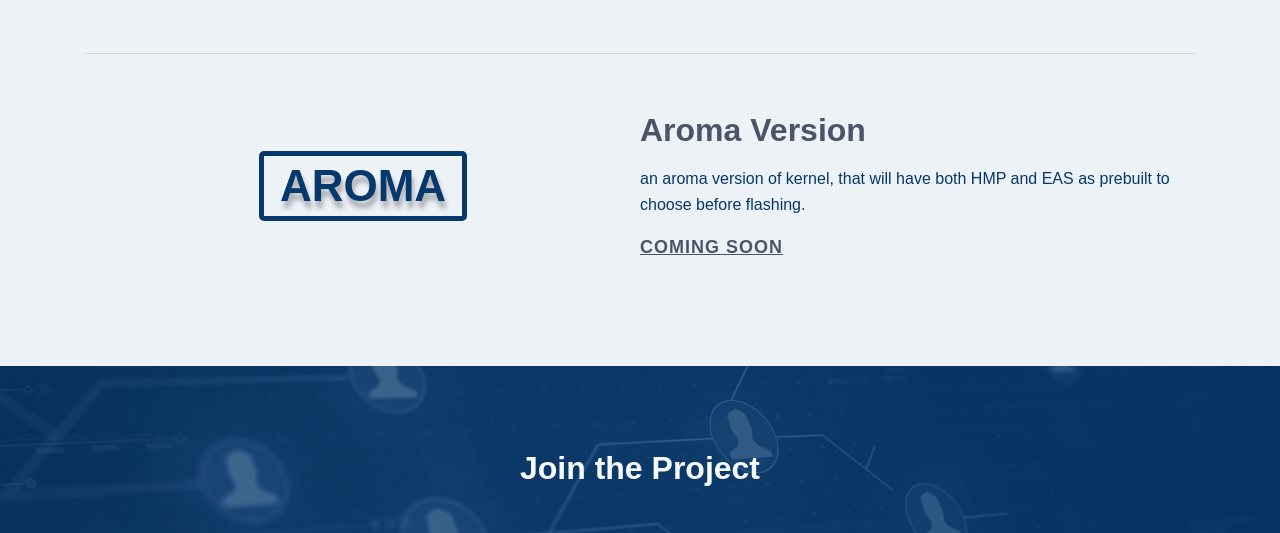
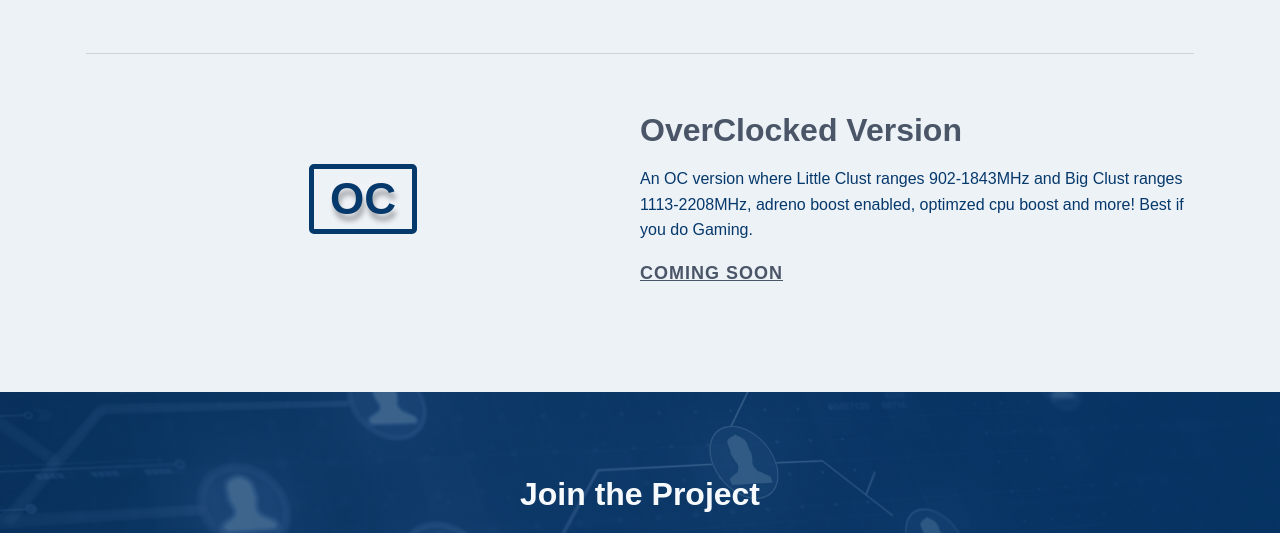
Before and after one commit to radcolor/radkernel, a plain HTML site: page index.html in a window 1280 px wide. Shown: the part 1575-2108 px from the top of the page. Drawn offline with Linux system fonts and the light colour scheme; a web font is replaced by a local one.

Commit message:
index: kernel oc version
Signed-off-by: rad <theradcolor@gmail.com>

```diff
--- a/index.html
+++ b/index.html
@@ -115,12 +115,12 @@
 
                 <div class="version__item" data-aos="fade-up">
                     <div class="version__art">
-                        <span>Aroma</span>
+                        <span>OC</span>
                     </div>
                     <div class="version__content">
-                        <h3 class="title">Aroma Version</h3>
-                        <p>an aroma version of kernel,
-                            that will have both HMP and EAS as prebuilt to choose before flashing.
+                        <h3 class="title">OverClocked Version</h3>
+                        <p>An OC version where Little Clust ranges 902-1843MHz and Big Clust ranges 1113-2208MHz,
+                            adreno boost enabled, optimzed cpu boost and more! Best if you do Gaming.
                         </p>
                         <a href="#" class="d__link">Coming Soon</a>
                     </div>
```
